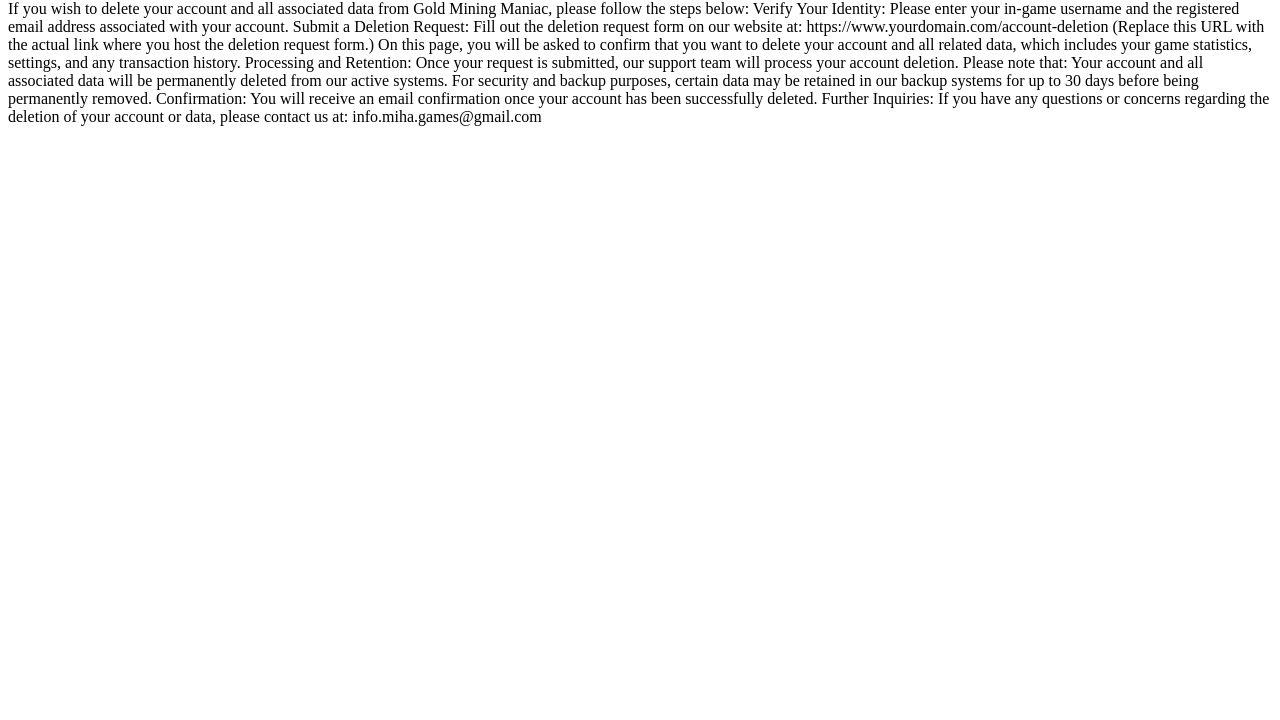
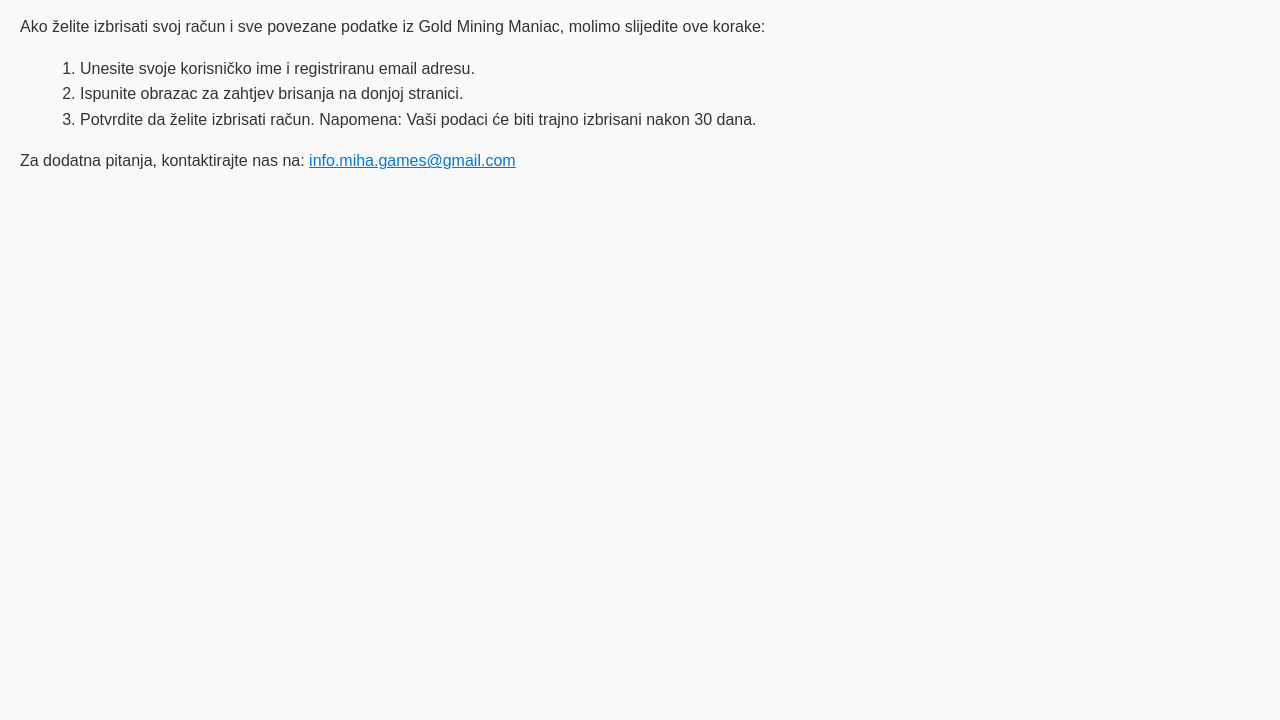
Before and after one commit to mihaearngames/goldminingmaniac.github.io, a plain HTML site: page index.html in a window 1280 px wide. Shown: the part 80-800 px from the top of the page. Drawn offline with Linux system fonts and the light colour scheme.

Commit message:
Add files via upload

```diff
--- a/index.html
+++ b/index.html
@@ -3,32 +3,21 @@
 <head>
   <meta charset="UTF-8">
   <meta name="viewport" content="width=device-width, initial-scale=1.0">
-  <title>Account Deletion Request for Gold Mining Maniac</title>
+  <title>Account Deletion Request</title>
+  <link rel="stylesheet" href="styles.css">
 </head>
 <body>
-  <h1>Account Deletion Request Instructions</h1>
-  <p>If you wish to delete your account and all associated data from Gold Mining Maniac, please follow the steps below:
-
-    Verify Your Identity:
-    Please enter your in-game username and the registered email address associated with your account.
-
-    Submit a Deletion Request:
-    Fill out the deletion request form on our website at:
-    https://www.yourdomain.com/account-deletion
-    (Replace this URL with the actual link where you host the deletion request form.)
-    On this page, you will be asked to confirm that you want to delete your account and all related data, which includes your game statistics, settings, and any transaction history.
-
-    Processing and Retention:
-    Once your request is submitted, our support team will process your account deletion. Please note that:
-        Your account and all associated data will be permanently deleted from our active systems.
-        For security and backup purposes, certain data may be retained in our backup systems for up to 30 days before being permanently removed.
-
-    Confirmation:
-    You will receive an email confirmation once your account has been successfully deleted.
-
-    Further Inquiries:
-    If you have any questions or concerns regarding the deletion of your account or data, please contact us at:
-    info.miha.games@gmail.com</p>
-  <!-- Dodajte sadržaj prema potrebama -->
+  <h1>Zahtjev za brisanje računa</h1>
+  <p>
+    Ako želite izbrisati svoj račun i sve povezane podatke iz Gold Mining Maniac,
+    molimo slijedite ove korake:
+  </p>
+  <ol>
+    <li>Unesite svoje korisničko ime i registriranu email adresu.</li>
+    <li>Ispunite obrazac za zahtjev brisanja na donjoj stranici.</li>
+    <li>Potvrdite da želite izbrisati račun. Napomena: Vaši podaci će biti
+        trajno izbrisani nakon 30 dana.</li>
+  </ol>
+  <p>Za dodatna pitanja, kontaktirajte nas na: <a href="mailto:info.miha.games@gmail.com">info.miha.games@gmail.com</a></p>
 </body>
 </html>
--- /dev/null
+++ b/styles.css
@@ -0,0 +1,20 @@
+body {
+  font-family: Arial, sans-serif;
+  margin: 20px;
+  padding: 0;
+  line-height: 1.6;
+  background-color: #f9f9f9;
+  color: #333;
+}
+
+h1 {
+  color: #007acc;
+}
+
+ol {
+  margin-left: 20px;
+}
+
+a {
+  color: #007acc;
+}
```
